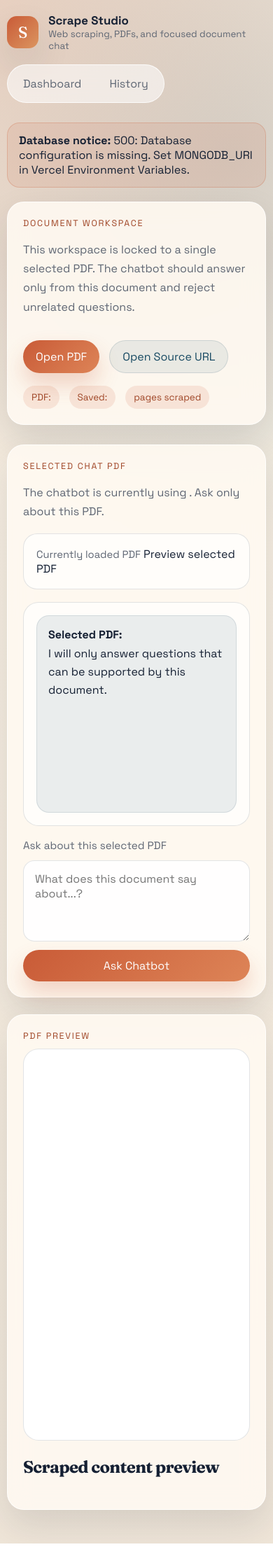
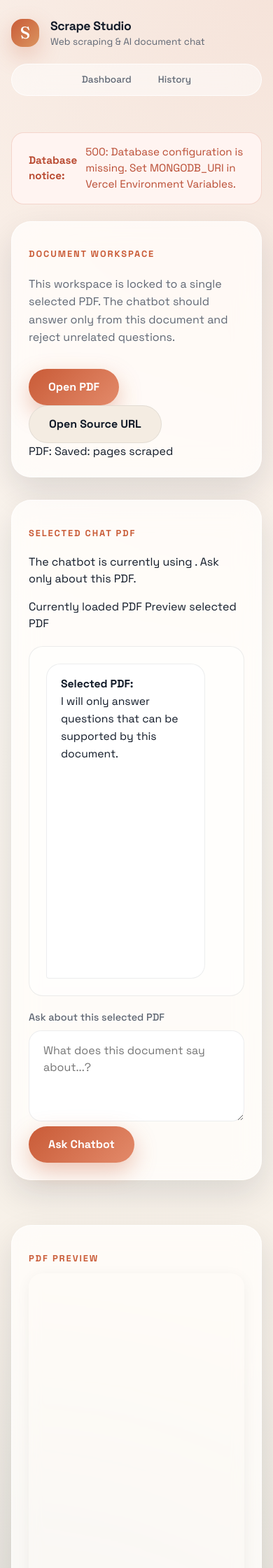
Before and after one commit to Bhavanam-Gireesh-Reddy/Web-Scraper, a FastAPI app: page /documents/1 in a window 390 px wide. Shown: the top 2240 px of the page at 70% size. Before the commit the page ends 2205 px from the top, so only its background shows below. Run offline with FastAPI, Linux system fonts and the light colour scheme.

Commit message:
Overhaul UI for full responsiveness and premium aesthetics

```diff
--- a/static/css/styles.css
+++ b/static/css/styles.css
@@ -1,21 +1,22 @@
 :root {
-    --bg: #f4efe7;
-    --bg-soft: #fffaf2;
-    --panel: rgba(255, 250, 242, 0.88);
-    --ink: #152033;
+    --bg: #fdfaf5;
+    --bg-accent: #f4ece2;
+    --panel: rgba(255, 255, 255, 0.72);
+    --ink: #111a28;
     --muted: #5e6673;
-    --line: rgba(21, 32, 51, 0.12);
+    --line: rgba(17, 26, 40, 0.08);
     --accent: #c95b37;
-    --accent-dark: #9f4526;
-    --accent-soft: rgba(201, 91, 55, 0.12);
-    --secondary: #184a63;
-    --secondary-soft: rgba(24, 74, 99, 0.1);
-    --shadow: 0 22px 50px rgba(22, 33, 51, 0.12);
-    --radius: 24px;
+    --accent-dark: #a94526;
+    --accent-soft: rgba(201, 91, 55, 0.08);
+    --secondary: #174a63;
+    --secondary-soft: rgba(23, 74, 99, 0.08);
+    --shadow: 0 20px 48px rgba(17, 26, 40, 0.12);
+    --radius: 28px;
 }
 
 * {
     box-sizing: border-box;
+    -webkit-font-smoothing: antialiased;
 }
 
 body {
@@ -23,426 +24,365 @@
     color: var(--ink);
     font-family: "Space Grotesk", sans-serif;
     background:
-        radial-gradient(circle at top left, rgba(201, 91, 55, 0.18), transparent 32%),
-        radial-gradient(circle at 85% 10%, rgba(24, 74, 99, 0.15), transparent 28%),
-        linear-gradient(180deg, #f8f1e4 0%, #efe5d8 100%);
+        radial-gradient(circle at top right, rgba(201, 91, 55, 0.14), transparent 35%),
+        radial-gradient(circle at bottom left, rgba(23, 74, 99, 0.12), transparent 32%),
+        linear-gradient(180deg, #fdfaf5 0%, #f4ece2 100%);
     min-height: 100vh;
+    padding: 0;
+    line-height: 1.5;
 }
 
 a {
     color: inherit;
     text-decoration: none;
+    transition: 0.2s cubic-bezier(0.4, 0, 0.2, 1);
 }
 
-button,
-input,
-textarea {
-    font: inherit;
+img {
+    max-width: 100%;
 }
 
-.page-shell {
-    width: min(1200px, calc(100vw - 32px));
-    margin: 0 auto;
-    padding: 24px 0 48px;
+button, input, textarea {
+    font: inherit;
+    outline: none;
 }
 
+/* Layout Shell */
+.page-shell {
+    width: min(1320px, 100% - 32px);
+    margin: 0 auto;
+    padding: 24px 0 64px;
+}
+
+/* Header & Nav */
 .site-header {
     display: flex;
     align-items: center;
     justify-content: space-between;
-    gap: 18px;
-    margin-bottom: 28px;
+    gap: 32px;
+    margin-bottom: 40px;
+    padding: 12px 0;
 }
 
 .brand {
-    display: inline-flex;
+    display: flex;
     align-items: center;
-    gap: 14px;
-}
-
-.brand strong {
-    display: block;
-    font-size: 1.05rem;
-}
-
-.brand small {
-    display: block;
-    color: var(--muted);
+    gap: 16px;
 }
 
 .brand-mark {
+    width: 48px;
+    height: 48px;
     display: grid;
     place-items: center;
-    width: 46px;
-    height: 46px;
-    border-radius: 14px;
+    background: linear-gradient(135deg, var(--accent), #db9560);
+    color: #fff;
     font-family: "Fraunces", serif;
-    font-size: 1.4rem;
-    color: #fff;
-    background: linear-gradient(135deg, var(--accent), #db9560);
-    box-shadow: var(--shadow);
+    font-size: 1.5rem;
+    border-radius: 16px;
+    box-shadow: 0 12px 32px rgba(201, 91, 55, 0.28);
+}
+
+.brand-text strong {
+    display: block;
+    font-size: clamp(1.1rem, 2vw, 1.3rem);
+    letter-spacing: -0.02em;
+}
+
+.brand-text small {
+    display: block;
+    color: var(--muted);
+    font-size: 0.85rem;
 }
 
 .site-nav {
-    display: inline-flex;
-    gap: 8px;
-    padding: 6px;
-    background: rgba(255, 255, 255, 0.56);
+    display: flex;
+    gap: 10px;
+    padding: 4px;
+    background: rgba(255, 255, 255, 0.5);
+    backdrop-filter: blur(20px);
     border: 1px solid rgba(255, 255, 255, 0.8);
     border-radius: 999px;
-    backdrop-filter: blur(12px);
 }
 
 .site-nav a {
-    padding: 10px 16px;
+    padding: 10px 20px;
     border-radius: 999px;
     color: var(--muted);
-    transition: 160ms ease;
+    font-weight: 500;
+    font-size: 0.95rem;
 }
 
-.site-nav a.active,
-.site-nav a:hover {
-    background: rgba(21, 32, 51, 0.08);
+.site-nav a.active, .site-nav a:hover {
+    background: #fff;
     color: var(--ink);
+    box-shadow: 0 4px 12px rgba(0, 0, 0, 0.04);
 }
 
-.alert-banner,
-.status-box {
-    border-radius: 18px;
-    padding: 14px 16px;
-    margin-bottom: 20px;
-    border: 1px solid rgba(201, 91, 55, 0.25);
-    background: rgba(201, 91, 55, 0.1);
+/* Reusable Panel */
+.panel {
+    background: var(--panel);
+    backdrop-filter: blur(18px) saturate(180%);
+    border: 1px solid rgba(255, 255, 255, 0.8);
+    border-radius: var(--radius);
+    box-shadow: var(--shadow);
+    transition: transform 0.3s ease, box-shadow 0.3s ease;
 }
 
 .main-content {
     display: grid;
-    gap: 28px;
+    gap: 32px;
 }
 
-.panel {
-    background: var(--panel);
-    border: 1px solid rgba(255, 255, 255, 0.8);
-    border-radius: var(--radius);
-    box-shadow: var(--shadow);
-    backdrop-filter: blur(16px);
+/* Hero Section */
+.hero-grid {
+    display: grid;
+    grid-template-columns: 1.15fr 0.85fr;
+    gap: 32px;
 }
 
-.hero-grid,
-.workspace-grid {
+.hero-copy, .scrape-panel, .workspace-header, .chat-panel, .preview-panel, .doc-card, .empty-state {
+    padding: clamp(24px, 4vw, 40px);
+}
+
+.hero-copy h1, .workspace-header h1, .section-header h1 {
+    font-family: "Fraunces", serif;
+    font-size: clamp(2.5rem, 6vw, 4.8rem);
+    line-height: 0.95;
+    margin: 0 0 20px;
+    letter-spacing: -0.05em;
+}
+
+.hero-text {
+    font-size: clamp(1rem, 1.5vw, 1.25rem);
+    color: var(--muted);
+    line-height: 1.6;
+    margin-bottom: 32px;
+    max-width: 520px;
+}
+
+.eyebrow {
+    font-size: 0.8rem;
+    text-transform: uppercase;
+    letter-spacing: 0.15em;
+    color: var(--accent);
+    font-weight: 700;
+    margin-bottom: 12px;
+}
+
+/* Grids & Lists */
+.card-grid, .history-grid {
     display: grid;
+    grid-template-columns: repeat(auto-fill, minmax(320px, 1fr));
     gap: 24px;
 }
 
-.hero-grid {
-    grid-template-columns: 1.1fr 0.9fr;
+.doc-card {
+    display: flex;
+    flex-direction: column;
+    height: 100%;
 }
 
-.hero-copy,
-.scrape-panel,
-.workspace-header,
-.chat-panel,
-.preview-panel,
-.doc-card,
-.empty-state {
-    padding: 28px;
+.doc-card h3 {
+    font-family: "Fraunces", serif;
+    font-size: 1.4rem;
+    margin: 0 0 10px;
 }
 
-.hero-copy h1,
-.workspace-header h1,
-.section-header h1 {
-    margin: 0 0 16px;
-    font-family: "Fraunces", serif;
-    font-size: clamp(2.2rem, 4vw, 4.2rem);
-    line-height: 1;
-    letter-spacing: -0.04em;
+.doc-excerpt {
+    color: var(--muted);
+    font-size: 0.95rem;
+    margin-bottom: 24px;
+    flex-grow: 1;
 }
 
-.scrape-panel h2,
-.section-header h2,
-.preview-copy h2,
-.chat-intro h2,
-.history-card h2,
-.doc-card h3 {
-    margin: 0 0 10px;
-    font-family: "Fraunces", serif;
-    letter-spacing: -0.03em;
-}
-
-.hero-text,
-.doc-excerpt,
-.chat-note,
-.note-card p,
-.source-item p {
-    color: var(--muted);
-    line-height: 1.7;
-}
-
-.eyebrow {
-    margin: 0 0 10px;
-    text-transform: uppercase;
-    letter-spacing: 0.14em;
-    font-size: 0.78rem;
-    color: var(--accent-dark);
-}
-
-.stat-row,
-.card-grid,
-.history-grid,
-.meta-cluster,
-.workspace-actions,
-.card-actions {
-    display: flex;
-    flex-wrap: wrap;
-    gap: 14px;
-}
-
-.stat-card,
-.note-card,
-.selected-file-box,
-.source-item {
-    border: 1px solid var(--line);
-    border-radius: 20px;
-    background: rgba(255, 255, 255, 0.72);
-}
-
-.stat-card {
-    min-width: 170px;
-    padding: 18px;
-}
-
-.stat-card strong {
-    display: block;
-    margin-top: 6px;
-    font-size: 1.8rem;
-}
-
-.stat-label,
-.meta-line,
-.selected-file-box span {
-    color: var(--muted);
-    font-size: 0.92rem;
-}
-
-.stack-form,
-.chat-form {
+/* Forms & UI Elements */
+.stack-form {
     display: grid;
-    gap: 12px;
+    gap: 20px;
 }
 
 label {
-    font-size: 0.95rem;
+    display: block;
+    font-size: 0.9rem;
+    font-weight: 500;
+    margin-bottom: 8px;
     color: var(--muted);
 }
 
-input[type="url"],
-input[type="search"],
-textarea {
+input[type="url"], input[type="search"], textarea {
     width: 100%;
-    border: 1px solid rgba(21, 32, 51, 0.12);
-    border-radius: 16px;
-    background: rgba(255, 255, 255, 0.95);
-    padding: 15px 16px;
-    color: var(--ink);
+    padding: 16px 20px;
+    background: #fff;
+    border: 1px solid var(--line);
+    border-radius: 18px;
+    font-size: 1rem;
+    transition: border-color 0.2s;
 }
 
-textarea {
-    resize: vertical;
-    min-height: 110px;
+input:focus, textarea:focus {
+    border-color: var(--accent);
 }
 
-.primary-btn,
-.secondary-btn,
-.ghost-link {
+.primary-btn, .secondary-btn {
+    padding: 14px 28px;
+    border-radius: 999px;
+    font-weight: 600;
     display: inline-flex;
     align-items: center;
     justify-content: center;
-    gap: 8px;
-    padding: 12px 18px;
-    border-radius: 999px;
+    gap: 12px;
+    cursor: pointer;
     border: none;
-    cursor: pointer;
-    transition: 180ms ease;
+    transition: 0.3s cubic-bezier(0.175, 0.885, 0.32, 1.275);
 }
 
 .primary-btn {
+    background: linear-gradient(135deg, var(--accent), #e38a6a);
     color: #fff;
-    background: linear-gradient(135deg, var(--accent), #dd8457);
-    box-shadow: 0 16px 30px rgba(201, 91, 55, 0.24);
+    box-shadow: 0 12px 32px rgba(201, 91, 55, 0.35);
 }
 
 .primary-btn:hover {
+    transform: translateY(-2px) scale(1.02);
+}
+
+.secondary-btn {
+    background: var(--bg-accent);
+    color: var(--ink);
+    border: 1px solid var(--line);
+}
+
+.secondary-btn:hover {
+    background: #fff;
     transform: translateY(-1px);
 }
 
-.secondary-btn,
-.ghost-link {
-    background: rgba(24, 74, 99, 0.08);
-    color: var(--secondary);
-    border: 1px solid rgba(24, 74, 99, 0.14);
-}
-
-.note-card,
-.selected-file-box {
-    margin-top: 18px;
-    padding: 18px;
-}
-
-.status-box {
-    display: none;
-}
-
-.status-box.visible {
-    display: block;
-}
-
-.status-box.success {
-    background: rgba(39, 122, 83, 0.12);
-    border-color: rgba(39, 122, 83, 0.2);
-}
-
-.status-box.error {
-    background: rgba(183, 40, 40, 0.1);
-    border-color: rgba(183, 40, 40, 0.18);
-}
-
-.section-header {
-    display: flex;
-    justify-content: space-between;
-    align-items: end;
-    gap: 20px;
-}
-
-.card-grid,
-.history-grid {
+/* Workspace View (Chat + PDF) */
+.workspace-grid {
     display: grid;
-    grid-template-columns: repeat(auto-fit, minmax(280px, 1fr));
-}
-
-.pill {
-    display: inline-flex;
-    align-items: center;
-    padding: 8px 12px;
-    border-radius: 999px;
-    background: var(--accent-soft);
-    color: var(--accent-dark);
-    font-size: 0.84rem;
-}
-
-.workspace-header {
-    display: grid;
-    gap: 18px;
-}
-
-.workspace-grid {
-    grid-template-columns: 0.92fr 1.08fr;
+    grid-template-columns: 380px 1fr;
+    gap: 32px;
     align-items: start;
 }
 
 .chat-panel {
     position: sticky;
-    top: 18px;
+    top: 24px;
+    display: flex;
+    flex-direction: column;
 }
 
 .chat-box {
+    height: 500px;
+    overflow-y: auto;
+    padding: 24px;
+    background: rgba(255, 255, 255, 0.5);
+    border-radius: 20px;
+    border: 1px solid var(--line);
     display: grid;
-    gap: 12px;
-    margin: 18px 0;
-    padding: 18px;
-    min-height: 320px;
-    max-height: 480px;
-    overflow-y: auto;
-    border: 1px solid var(--line);
-    border-radius: 22px;
-    background: rgba(255, 255, 255, 0.7);
+    gap: 16px;
+    margin: 20px 0;
 }
 
-.assistant-message,
-.user-message {
-    padding: 14px 16px;
-    border-radius: 18px;
-    line-height: 1.65;
+.assistant-message, .user-message {
+    padding: 16px 20px;
+    border-radius: 20px;
+    max-width: 88%;
+    font-size: 0.98rem;
+    line-height: 1.6;
 }
 
 .assistant-message {
-    background: rgba(24, 74, 99, 0.09);
-    border: 1px solid rgba(24, 74, 99, 0.12);
+    background: #fff;
+    border-bottom-left-radius: 4px;
+    border: 1px solid var(--line);
 }
 
 .user-message {
-    margin-left: auto;
-    max-width: 90%;
-    background: rgba(201, 91, 55, 0.1);
-    border: 1px solid rgba(201, 91, 55, 0.16);
+    background: var(--accent);
+    color: #fff;
+    border-bottom-right-radius: 4px;
+    justify-self: end;
 }
 
 .preview-panel iframe {
     width: 100%;
-    min-height: 560px;
-    border: 1px solid var(--line);
-    border-radius: 22px;
-    background: #fff;
+    min-height: 700px;
+    border: none;
+    border-radius: 20px;
+    box-shadow: 0 4px 20px rgba(0, 0, 0, 0.05);
 }
 
-.preview-copy {
-    margin: 18px 0 24px;
+/* Status Messages */
+.status-box, .alert-banner {
+    padding: 16px 24px;
+    border-radius: 18px;
+    font-size: 0.95rem;
+    margin-bottom: 24px;
+    display: flex;
+    align-items: center;
+    gap: 12px;
 }
 
-.source-list {
-    display: grid;
-    gap: 14px;
+.alert-banner {
+    background: #fff4f1;
+    color: #b94b32;
+    border: 1px solid rgba(201, 91, 55, 0.2);
 }
 
-.source-item {
-    padding: 16px;
-}
+.status-box.visible { display: flex; }
+.status-box.error { background: #fee; color: #c00; }
+.status-box.success { background: #efd; color: #272; }
 
-.source-item a {
-    color: var(--secondary);
-    font-weight: 700;
-    word-break: break-word;
-}
-
-.empty-state {
-    text-align: center;
-}
-
-@media (max-width: 920px) {
-    .hero-grid,
+/* Responsive Adjustments */
+@media (max-width: 1100px) {
     .workspace-grid {
         grid-template-columns: 1fr;
     }
 
     .chat-panel {
         position: static;
+        margin-bottom: 32px;
     }
 
-    .site-header,
-    .section-header {
-        flex-direction: column;
-        align-items: flex-start;
+    .hero-grid {
+        grid-template-columns: 1fr;
     }
 }
 
-@media (max-width: 640px) {
+@media (max-width: 768px) {
     .page-shell {
-        width: min(100vw - 20px, 100%);
-        padding-top: 18px;
+        padding-top: 12px;
     }
 
-    .hero-copy,
-    .scrape-panel,
-    .workspace-header,
-    .chat-panel,
-    .preview-panel,
-    .doc-card,
-    .empty-state {
-        padding: 22px;
+    .site-header {
+        flex-direction: column;
+        align-items: stretch;
+        gap: 20px;
     }
 
-    .hero-copy h1,
-    .workspace-header h1,
-    .section-header h1 {
-        font-size: 2.2rem;
+    .site-nav {
+        justify-content: center;
+    }
+
+    .hero-copy h1, .workspace-header h1 {
+        font-size: clamp(2.2rem, 10vw, 3.2rem);
     }
 }
+
+@media (max-width: 480px) {
+    .brand-mark {
+        width: 40px;
+        height: 40px;
+    }
+
+    .site-nav a {
+        padding: 8px 14px;
+        font-size: 0.85rem;
+    }
+
+    .hero-copy, .scrape-panel, .workspace-header, .chat-panel, .preview-panel {
+        padding: 24px;
+    }
+}
--- a/templates/base.html
+++ b/templates/base.html
@@ -12,13 +12,15 @@
 <body>
     <div class="page-shell">
         <header class="site-header">
-            <a href="/" class="brand">
-                <span class="brand-mark">S</span>
-                <span>
-                    <strong>Scrape Studio</strong>
-                    <small>Web scraping, PDFs, and focused document chat</small>
-                </span>
-            </a>
+            <div class="header-main">
+                <a href="/" class="brand">
+                    <div class="brand-mark">S</div>
+                    <div class="brand-text">
+                        <strong>Scrape Studio</strong>
+                        <small>Web scraping & AI document chat</small>
+                    </div>
+                </a>
+            </div>
 
             <nav class="site-nav">
                 <a href="/" class="{% if request.url.path == '/' %}active{% endif %}">Dashboard</a>
```
